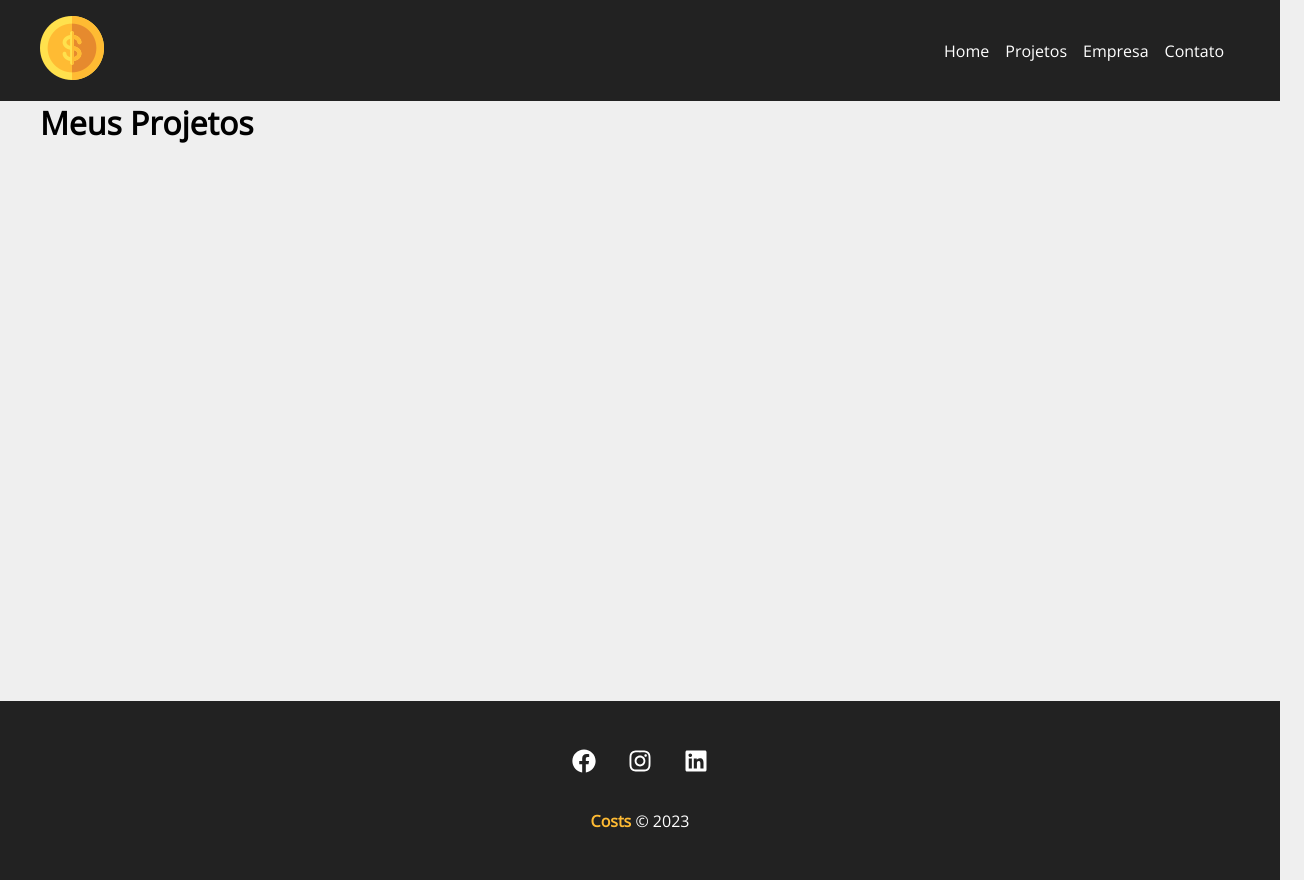
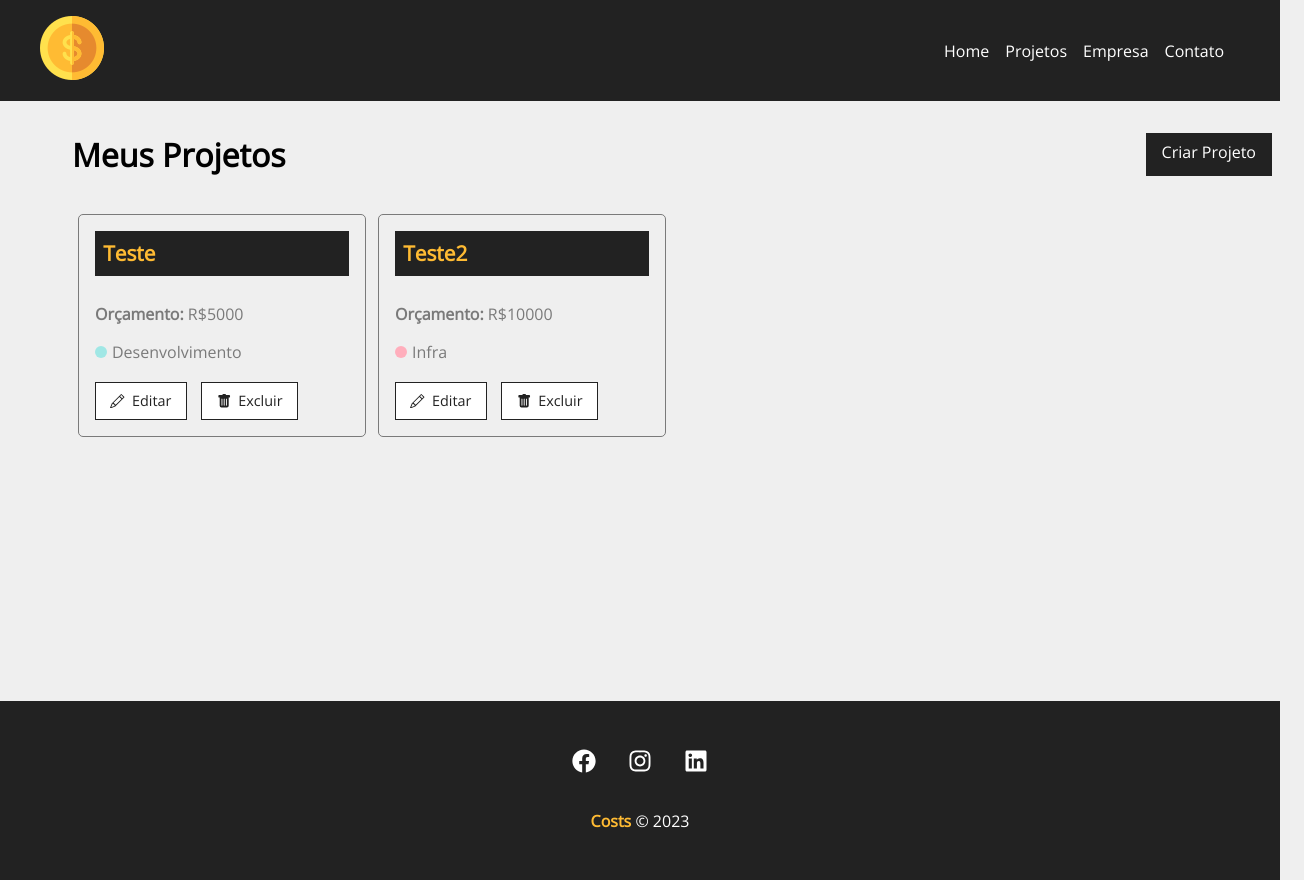
Before and after one commit to RaphaelMatias/costs, a React (Create React App) app: page /projects in a window 1280 px wide. Shown: the whole page, 1304 px wide, since content can reach past the window. Built offline with nearby package versions, Linux system fonts and the light colour scheme; data requests are answered from the project's data file.

Commit message:
Creation of the project card and css

```diff
--- a/db.json
+++ b/db.json
@@ -1,5 +1,27 @@
 {
   "projects": [
+    {
+      "name": "Teste",
+      "budget": "5000",
+      "category": {
+        "id": "2",
+        "name": "Desenvolvimento"
+      },
+      "cost": 0,
+      "services": [],
+      "id": 2
+    },
+    {
+      "name": "Teste2",
+      "budget": "10000",
+      "category": {
+        "id": "1",
+        "name": "Infra"
+      },
+      "cost": 0,
+      "services": [],
+      "id": 3
+    }
   ],
   "categories": [
     {
--- a/src/components/pages/Projects.jsx
+++ b/src/components/pages/Projects.jsx
@@ -1,20 +1,59 @@
 import { useLocation } from "react-router-dom"
 
+import { useState, useEffect } from "react"
+
 import Message from "../layout/Message"
+import Container from '../layout/Container'
+import LinkButton from "../layout/LinkButton"
+import ProjectCard from "../project/ProjectCard"
+
+import styles from './Projects.module.css'
 
 function Projects() {
 
-const location = useLocation()
-let message = ''
+    const [projects, setProjects] = useState([])
 
-if(location.state) {
-    message = location.state.message
-}
+    const location = useLocation()
+    let message = ''
+
+    if (location.state) {
+        message = location.state.message
+    }
+
+    useEffect(() => {
+        fetch('http://localhost:5000/projects', {
+            method: 'GET',
+            headers: {
+                'Content-Type': 'application/json'
+            },
+        })
+            .then(resp => resp.json())
+            .then(data => {
+                console.log(data)
+                setProjects(data)
+            })
+            .catch((err) => console.log(err))
+    }, [])
 
     return (
-        <div>
-            <h1>Meus Projetos</h1>
-            {message && <Message type="success" msg={message}/>}
+        <div className={styles.projects_container}>
+            <div className={styles.tittle_container}>
+                <h1>Meus Projetos</h1>
+                <LinkButton to="/newProject" text="Criar Projeto" />
+            </div>
+            {message && <Message type="success" msg={message} />}
+            <Container customClass='start'>
+                {projects.length > 0 &&
+                    projects.map((project) => (
+                        <ProjectCard
+                            id={project.id}
+                            name={project.name}
+                            budget={project.budget}
+                            category={project.category.name}
+                            key={project.id}
+                        />
+                    ))}
+            </Container>
         </div>
     )
 }
--- /dev/null
+++ b/src/components/pages/Projects.module.css
@@ -0,0 +1,10 @@
+.projects_container {
+    padding: 2em;
+}
+
+.tittle_container {
+    display: flex;
+    justify-content: space-between;
+    margin-bottom: 2em;
+
+}
--- /dev/null
+++ b/src/components/project/ProjectCard.jsx
@@ -0,0 +1,29 @@
+import { Link } from 'react-router-dom'
+
+import styles from './ProjectCard.module.css'
+
+import { BsPencil, BsFillTrashFill, BsDistributeVertical } from 'react-icons/bs'
+
+function ProjectCard({ id, name, budget, category, handleRemove }) {
+    return (
+        <div className={styles.project_card}>
+            <h4>{name}</h4>
+            <p>
+                <span>Orçamento:</span> R${budget}
+            </p>
+            <p className={styles.category_text}>
+                <span className={`${styles[category.toLowerCase()]}`}></span> {category}
+            </p>
+            <div className={styles.project_card_actions}>
+                <Link to="/">
+                    <BsPencil /> Editar
+                </Link>
+                <button>
+                    <BsFillTrashFill /> Excluir
+                </button>
+            </div>
+        </div>
+    )
+}
+
+export default ProjectCard
--- /dev/null
+++ b/src/components/project/ProjectCard.module.css
@@ -0,0 +1,87 @@
+.project_card {
+    padding: 1em;
+    border: 1px solid #7a7a7a;
+    border-radius: 5px;
+    width: 24%;
+    margin: 0.5%;
+}
+
+.project_card h4 {
+    background-color: #222;
+    color: #ffbb33;
+    padding: 0.4em;
+    margin-bottom: 1.3em;
+    font-size: 1.3em;
+}
+
+.project_card p {
+    color: #7a7a7a;
+    margin-bottom: 1em;
+}
+
+.project_card span {
+    font-weight: bold;
+}
+
+.category_text {
+    display: flex;
+    align-items: center;
+}
+
+.category_text span {
+    display: block;
+    width: 12px;
+    height: 12px;
+    border-radius: 50%;
+    background-color: #CCC;
+    margin-right: 5px;
+}
+
+.category_text .infra {
+    background-color: #ffaebc;
+}
+
+.category_text .desenvolvimento {
+    background-color: #a0e7e5;
+}
+
+.category_text .design {
+    background-color: #b4f8c8;
+}
+
+.category_text .planejamento {
+    background-color: #fbe7c6;
+}
+
+.project_card_actions {
+    margin-top: 1.2em;
+    display: flex;
+    align-items: center;
+}
+
+.project_card_actions a,
+.project_card_actions button {
+    text-decoration: none;
+    border: none;
+    background-color: #fff;
+    color: #222;
+    font-size: 0.9em;
+    padding: 0.6em 1em;
+    margin-right: 1em;
+    cursor: pointer;
+    border: 1px solid #222;
+    display: flex;
+    align-items: center;
+    justify-content: center;
+    transition: 0.5s;
+}
+
+.project_card_actions svg {
+    margin-right: 0.5em;
+}
+
+.project_card_actions a:hover,
+.project_card_actions button:hover {
+    background-color: #222;
+    color: #ffbb33;
+}
```
